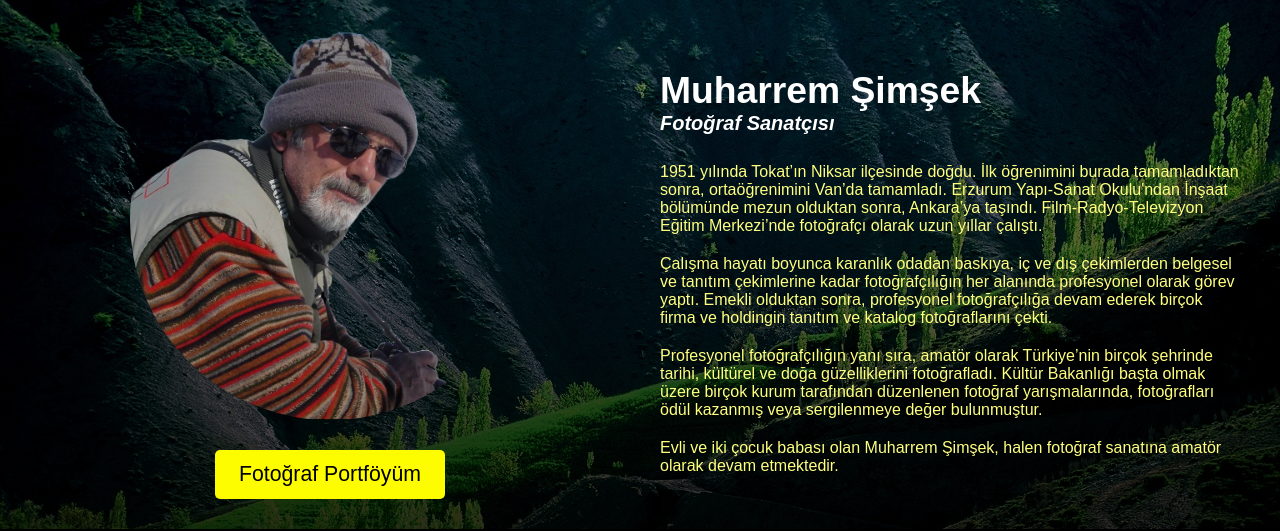
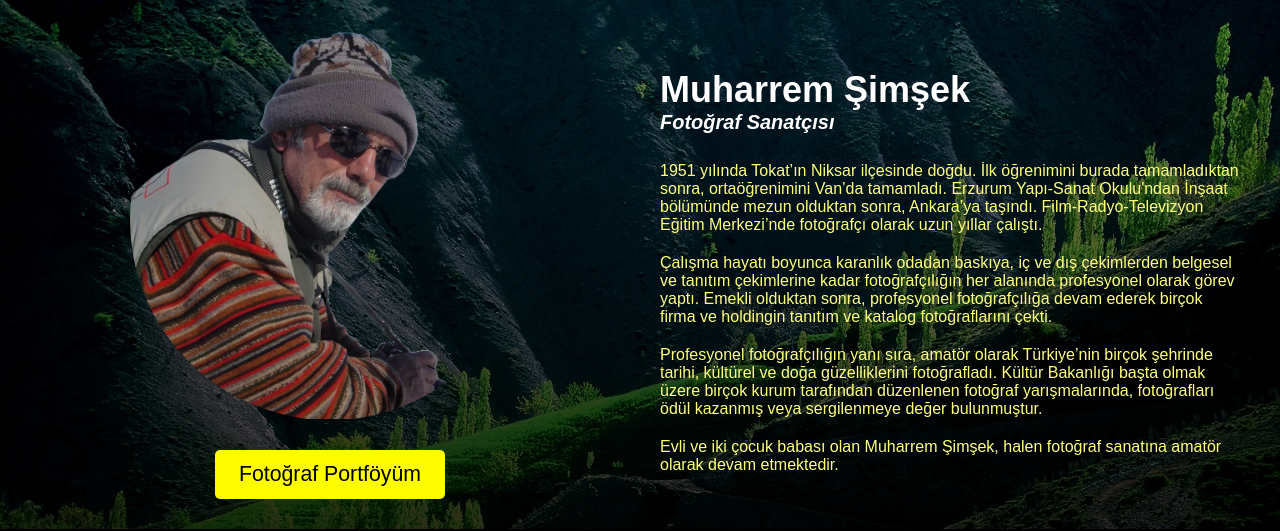
Before and after one commit to tokurimam/tokurimam.github.io, a plain HTML site: page index.html in a window 1280 px wide. Shown: the top 531 px of the page. Drawn offline with Linux system fonts and the light colour scheme.

Commit message:
Add files via upload

```diff
--- a/index.html
+++ b/index.html
@@ -60,7 +60,7 @@
         }
 
         .cv h1 {
-            font-size: 2.33em;
+            font-size: 2.25em;
             margin-bottom: 0;
             color: #fff;
         }
```
